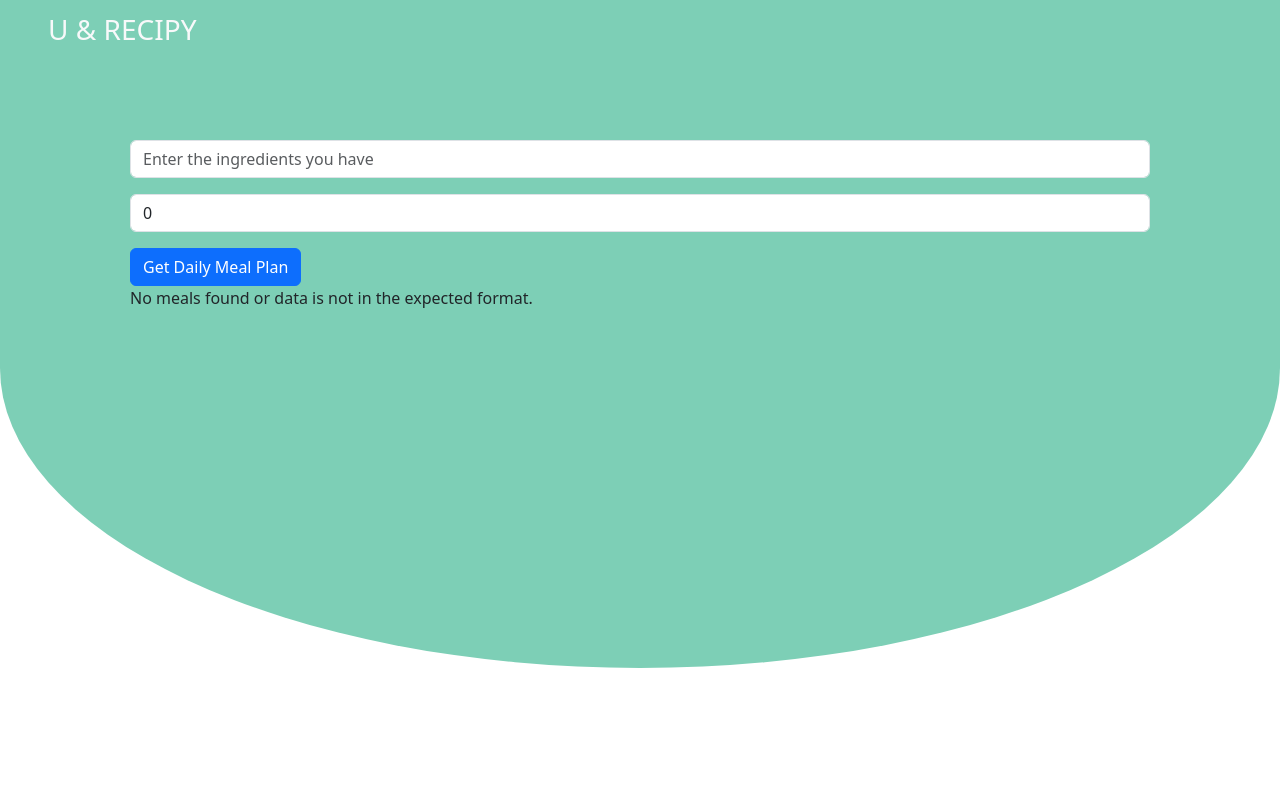
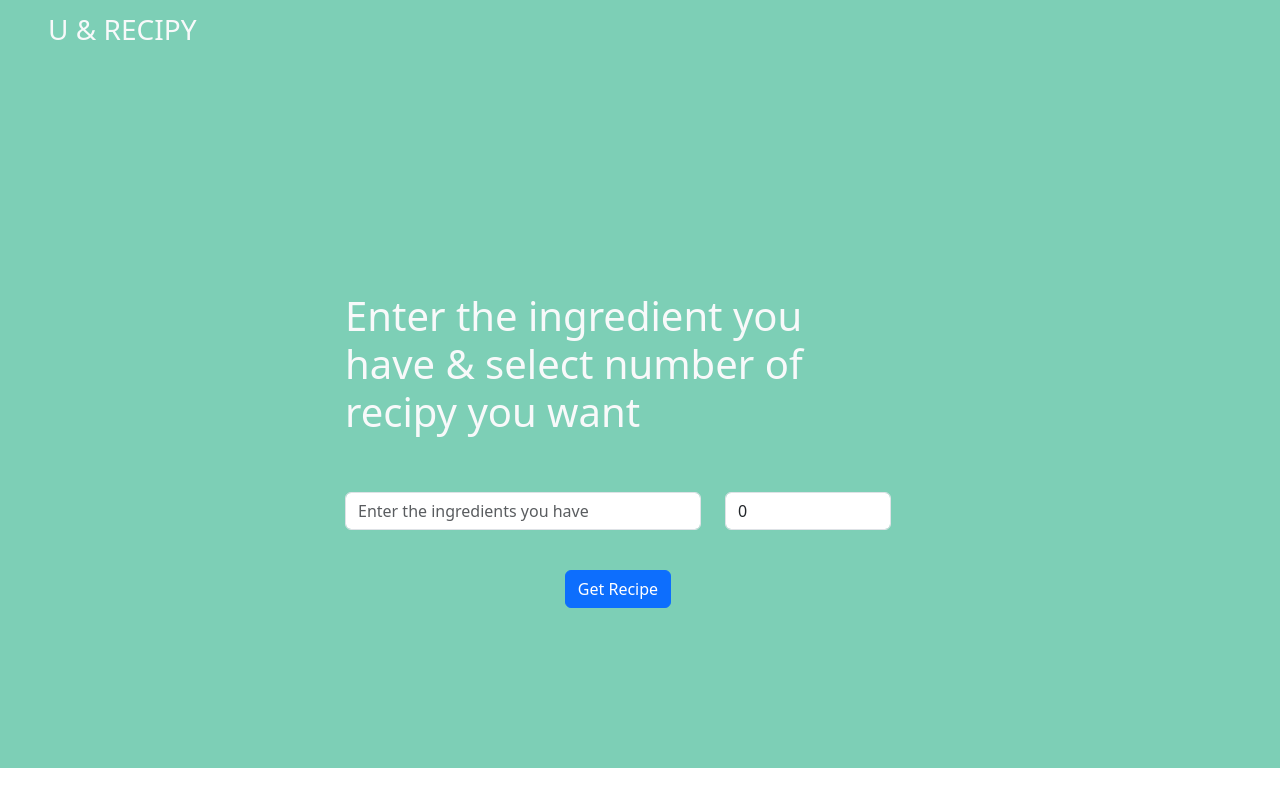
Before and after one commit to harshitprakash/U-Recipe, a React (Vite) app: page / in a window 1280 px wide. Built offline with nearby package versions, Linux system fonts and the light colour scheme.

Commit message:
my commit

```diff
--- a/src/components/main/Searchrecipy.jsx
+++ b/src/components/main/Searchrecipy.jsx
@@ -7,6 +7,7 @@ const Searchrecipy = () => {
     const [recipeNumbers, setRecipeNumbers] = useState(0);  // Default as 0
     const [selectedRecipe, setSelectedRecipe] = useState(null);  // State to hold the selected recipe details
     const [extractedRecipeData, setExtractedRecipeData] = useState(null);  // State for the extracted data
+    const [isClicked, setIsClicked] = useState(false);  // State to track if a recipe is clicked
 
     // Handle input change for ingredients
     function handleIngredientsChange(e) {
@@ -20,6 +21,7 @@ const Searchrecipy = () => {
 
     // Fetch meal data from API
     function getMealData() {
+        setIsClicked(true);  // Set isClicked to true to indicate that the recipe is clicked
         if (!recipes || !recipeNumbers) {
             console.log("Please enter both ingredients and number of recipes.");
             return;  // Prevent making the API call if inputs are empty
@@ -38,7 +40,7 @@ const Searchrecipy = () => {
             .then((data) => {
                 if (Array.isArray(data)) {
                     setAllRecipes(data);  // Store the fetched 25 recipes in the new state
-                    setMealData(getRandomRecipes(data, 4));  // Select 4 random recipes
+                    setMealData(getRandomRecipes(data,recipeNumbers));  // Select 4 random recipes
                 } else {
                     console.log("Received data is not an array.");
                     setMealData([]);  // If data is not an array, set mealData to an empty array
@@ -69,6 +71,7 @@ const Searchrecipy = () => {
 
     // Display more details of the selected recipe
     function handleRecipeClick(meal) {
+        setIsClicked(true);  // Set isClicked to true to indicate that the recipe is clicked
         setSelectedRecipe(meal);  // Set the clicked recipe to show more details
 
         // Fetch additional data using the extract endpoint
@@ -84,11 +87,21 @@ const Searchrecipy = () => {
     }
 
     return (
-    <div className="d-flex m-0 rounded-bottom-circle" style={{ backgroundColor: '#7dcfb6',height:'600px'}}>
-        <div className="container mt-4" >
-            <section className="controls p-5" >
+        <div >
+            <div className={`d-flex m-0 ${isClicked ? 'rounded-bottom-circle' : ''}`} style={{ backgroundColor: '#7dcfb6',height: isClicked ? '400px' : '700px' }}>
+                <div className="container ms-5 me-5 mt-4 mb-5">
+                        <section className="controls "style={{marginTop:isClicked?'100px':'200px'}}>
                             {/* Ingredients input */}
-                <div className="mb-3">
+                            <div className="row">
+                                <div className="col-sm-3">
+                                </div>
+                                <div className="col-sm-6 mb-5 text-light">
+                                    <h1>Enter the ingredient you have & select number of recipy you want</h1>
+                                </div>
+                                <div className="col-sm-3">
+                                </div>
+                            <div className="mb-3 col-sm-3"></div>
+                                <div className="mb-3 col-sm-4">
                                     <input
                                         type="text"
                                         className="form-control"
@@ -99,18 +112,37 @@ const Searchrecipy = () => {
                                 </div>
 
                                 {/* Number of recipes input */}
-                <div className="mb-3">
+                                <div className="mb-3 col-sm-2">
                                     <input
                                         type="number"
                                         className="form-control"
-                        placeholder="Enter the number of recipes you want"
                                         value={recipeNumbers}
                                         onChange={handleNumberChange}
                                     />
                                 </div>
-                <button className="btn btn-primary" onClick={getMealData}>Get Daily Meal Plan</button>
+                                <div className="mb-3 col-sm-3"></div>
+                            </div>
+
+                            <button className="btn btn-primary mx-auto d-block mt-4" onClick={getMealData}>Get Recipe</button>
+                        </section>
+
+
+
+
+                </div>
+            </div>
+            <div className="ms-5">
+                    {/* Display a message after clicking on a recipe */}
+            {isClicked && (
+                        <div className="mt-5">
+                            <p>{selectedRecipe ? "Recipe Selected: " + selectedRecipe.title : "No recipe selected yet."}</p>
+                            <p>{isClicked ? "hello" : "Please click a recipe"}</p>
+                        </div>
+                    )}
+
                     {/* Display meal data if available */}
-                    {Array.isArray(mealData) && mealData.length > 0 ? (
+                    {Array.isArray(mealData) && mealData.length > 0 ?
+                            (
                                 <div className="mt-4">
                                     <h3 className="mb-4">Meal Results:</h3>
                                     <div className="row">
@@ -127,18 +159,12 @@ const Searchrecipy = () => {
                                         ))}
                                     </div>
                                 </div>
-            ) : (
-                <p>No meals found or data is not in the expected format.</p>
-            )}
-            </section>
-
-
+                            ) : ""}
 
                             {/* Display the detailed recipe if selected */}
                             {selectedRecipe && extractedRecipeData && (
                                 <div className="mt-5">
                                     <h3 className="mb-3">{selectedRecipe.title}</h3>
-
                                     {/* Recipe Image */}
                                     <div className="mb-4">
                                         <img
@@ -171,8 +197,10 @@ const Searchrecipy = () => {
                                         </div>
                                     </div>
                                 </div>
-            )}
+                            )
+                    }
             </div>
+
         </div>
     );
 };
```
Lines whose indentation alone changed are shown as unchanged.
